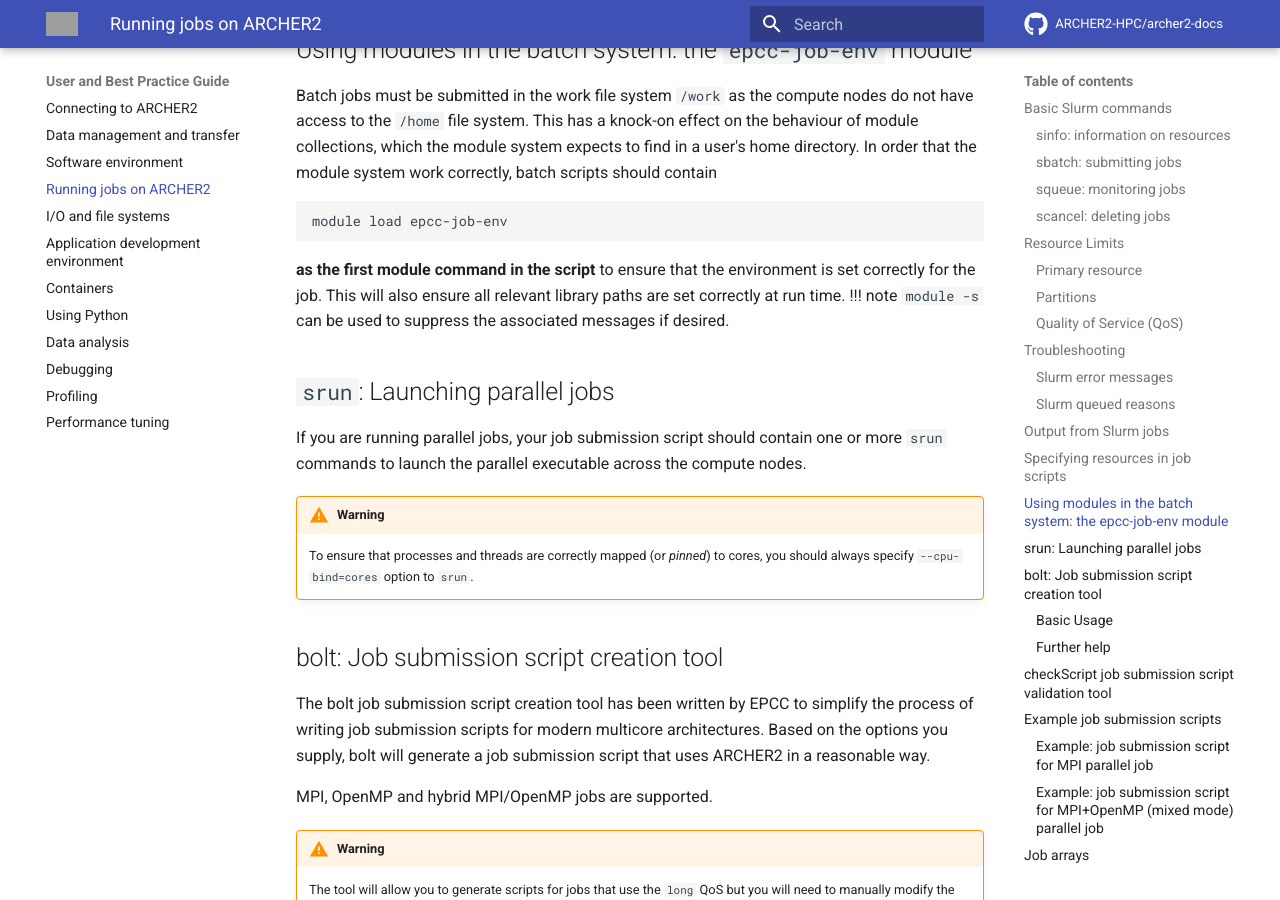
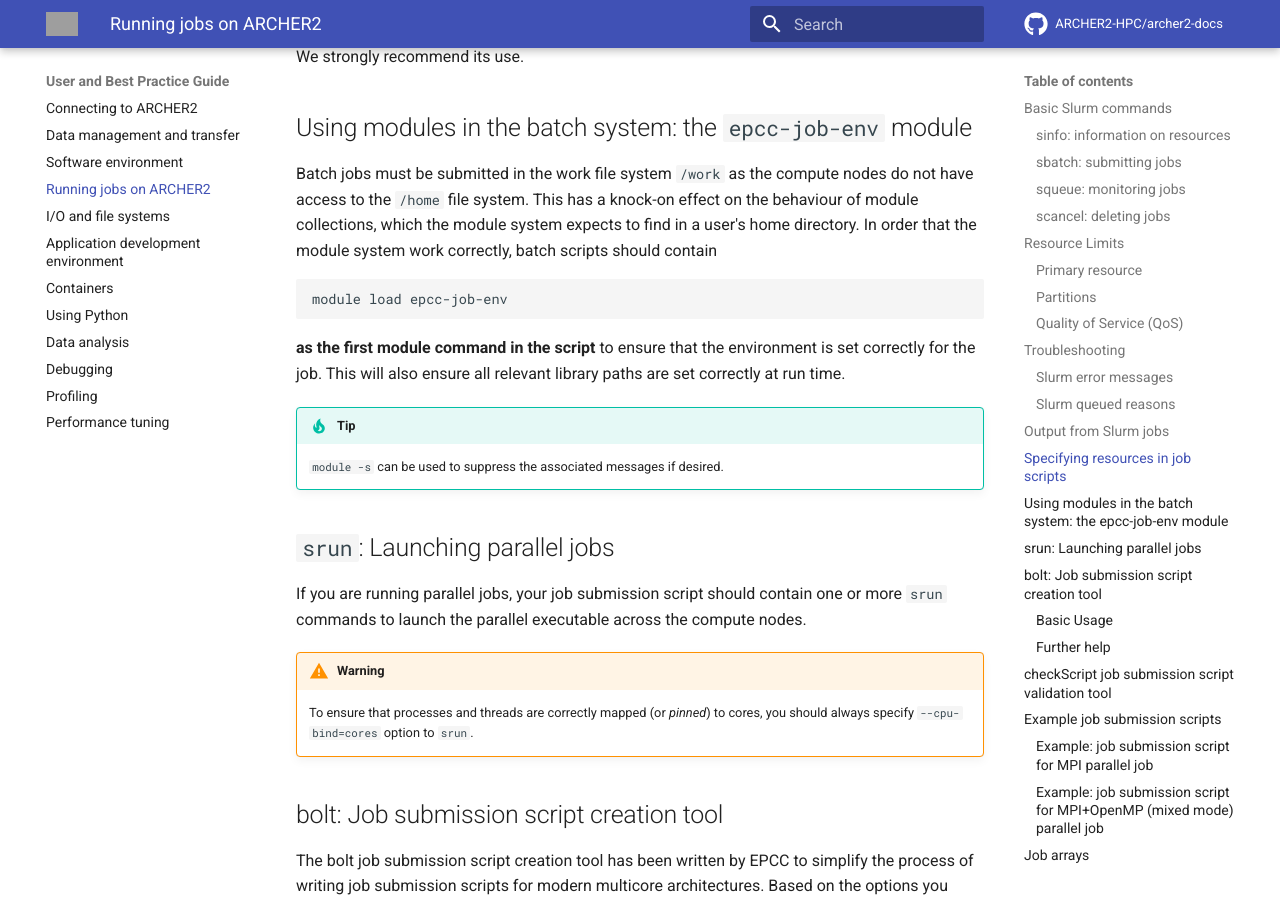
Before and after one commit to aturner-epcc/docs-test2, an MkDocs documentation site: the page built from docs/user-guide/scheduler.md, in a window 1280 px wide and 900 px high, scrolled down 5958 px. Built offline with MkDocs 1.6.1 and Material for MkDocs 9.7.7, drawn with Linux system fonts in a browser that asks for light colours; comment, search, counter and statistics services are not loaded; some of the changed text lies outside the part shown; grey boxes are pictures that could not be loaded.

Commit message:
Fixes typos

```diff
--- a/docs/user-guide/scheduler.md
+++ b/docs/user-guide/scheduler.md
@@ -138,8 +138,10 @@
 
 ARCHER2 Partitions
 
-You can list the active partitions by running `sinfo`. !!! note, you may not
-have access to all the available partitions.
+You can list the active partitions by running `sinfo`.
+
+!!! tip
+    You may not have access to all the available partitions.
 
 ### Quality of Service (QoS)
 
@@ -266,8 +268,10 @@
 
 **as the first module command in the script** to ensure that the
 environment is set correctly for the job. This will also ensure all
-relevant library paths are set correctly at run time. !!! note `module -s`
-can be used to suppress the associated messages if desired.
+relevant library paths are set correctly at run time.
+
+!!! tip
+    `module -s` can be used to suppress the associated messages if desired.
 
 ## `srun`: Launching parallel jobs
 
--- a/mkdocs.yml
+++ b/mkdocs.yml
@@ -60,7 +60,7 @@
     - "MITgcm": research-software/mitgcm/mitgcm.md
     - "Met Office Unified Model": research-software/mo-unified-model/mo-unified-model.md
     - "NAMD": research-software/namd/namd.md
-    - "Nektar++": research-software/nektarpluslus/nektarplusplus.md
+    - "Nektar++": research-software/nektarplusplus/nektarplusplus.md
     - "NEMO": research-software/nemo/nemo.md
     - "NWChem": research-software/nwchem/nwchem.md
     - "ONETEP": research-software/onetep/onetep.md
```
Also changed, not shown: docs/research-software/overview.md (+18 -18 lines).
